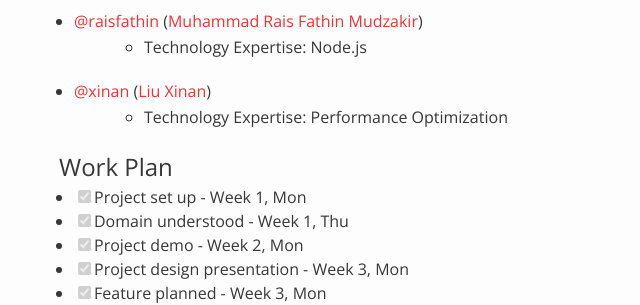
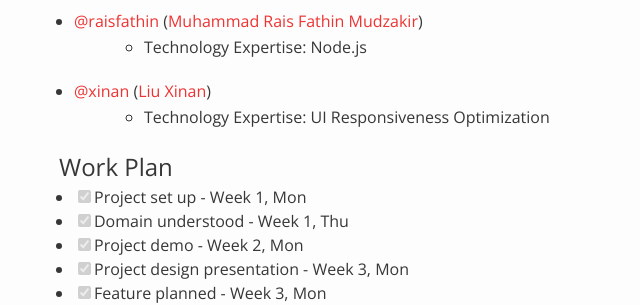
Before and after one commit to nus-oss/cs3281-AY1516S2-website, a Jekyll site: the page built from teams/hubturbo.md, in a window 1280 px wide and 900 px high, scrolled down 327 px. Shown: the part 154-459 px from the top of the window, without its empty margins (311-951 px from the left). Built offline with Jekyll 4.4.1, drawn with Linux system fonts in a browser that asks for light colours; some of the changed text lies outside the part shown.

Commit message:
Update Xinan's technology expertise.

```diff
--- a/teams/hubturbo.md
+++ b/teams/hubturbo.md
@@ -30,7 +30,7 @@ permalink: /teams/hubturbo/
 
  - [@xinan](https://github.com/xinan)
    ([Liu Xinan](http://xinan.io))
-   - Technology Expertise: Performance Optimization
+   - Technology Expertise: UI Responsiveness Optimization
 
 # Work Plan
 
@@ -95,7 +95,7 @@ permalink: /teams/hubturbo/
 
 ##### Contribution to MINOR project [PencilCode](https://github.com/PencilCode/pencilcode/)
 
-##### Technology expertise in Performance Optimization
+##### Technology expertise in UI Responsiveness Optimization
 
 ### Tan Soon Jin ([@jinified](https://github.com/jinified))
 
```
